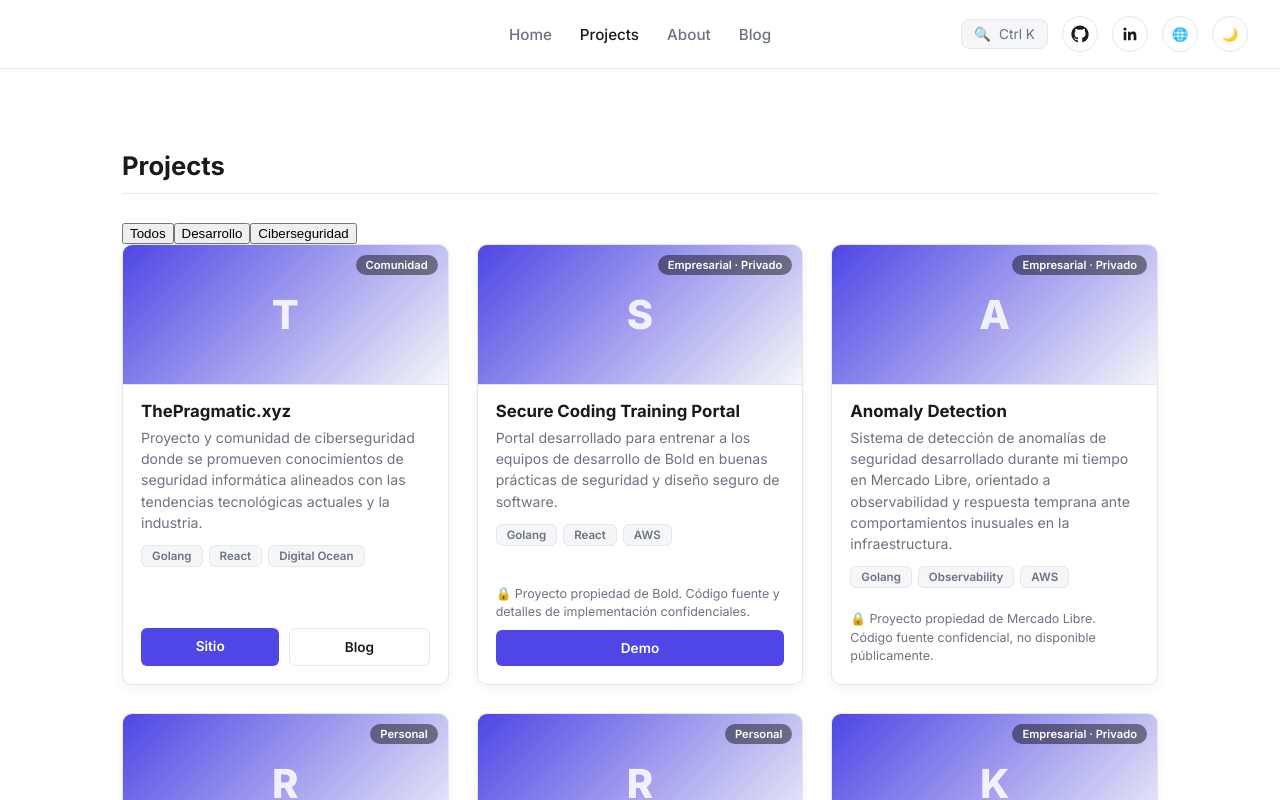
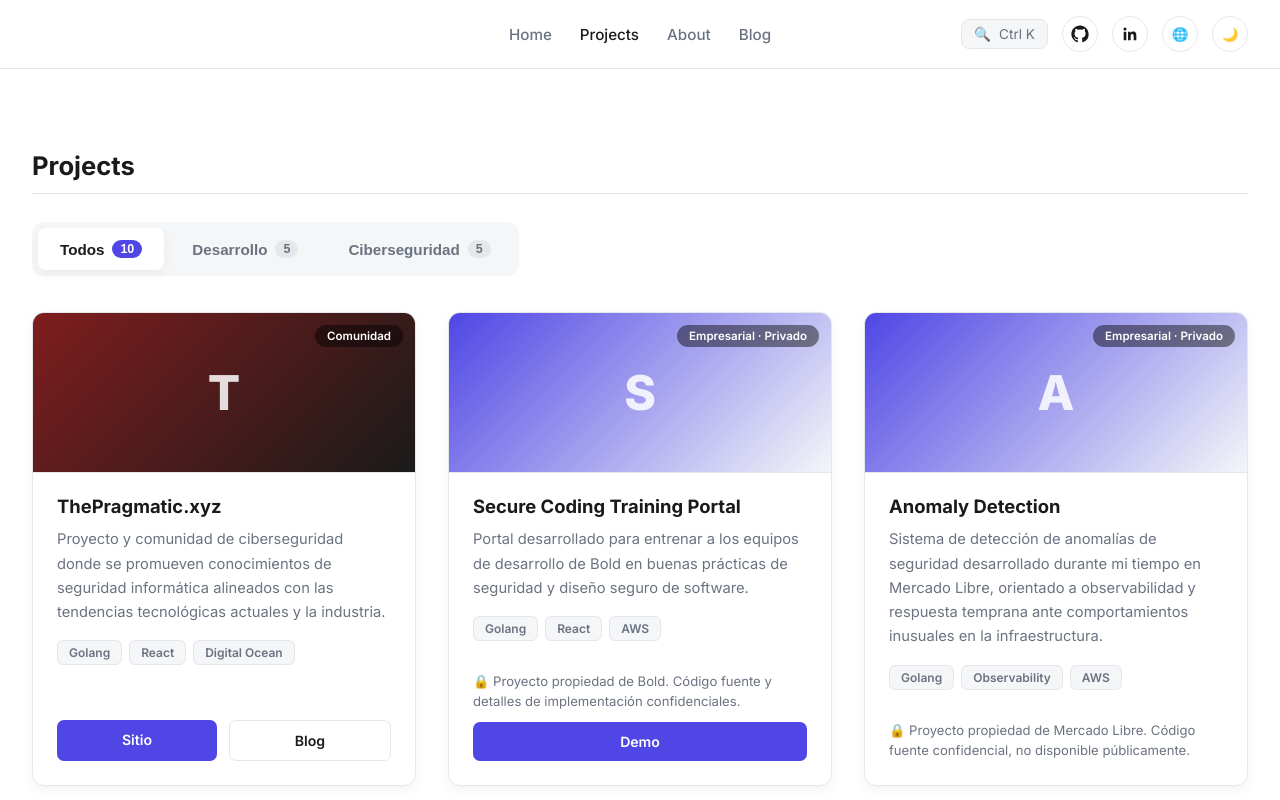
Before and after one commit to DiegoAll/diegoall.github.io, a React app in the folder frontend/: page /projects in a window 1280 px wide. Shown: the top 800 px of the page. Built offline with nearby package versions, Linux system fonts and the light colour scheme; the HTML template or start-up script is replaced by a standard one.

Commit message:
test gradient in card

```diff
--- a/frontend/src/index.css
+++ b/frontend/src/index.css
@@ -234,7 +234,7 @@
 /* ── Projects ───────────────────────────────────────── */
 .projects-page {
   padding: 60px 32px;
-  max-width: 1100px;
+  max-width: 1320px;
   margin: 0 auto;
 }
 
@@ -246,25 +246,83 @@
   border-bottom: 1px solid var(--border);
 }
 
+.filter-tabs {
+  display: flex;
+  gap: 6px;
+  margin-bottom: 36px;
+  flex-wrap: wrap;
+  padding: 6px;
+  background: var(--bg-alt);
+  border-radius: 12px;
+  width: fit-content;
+}
+
+.filter-tab {
+  display: flex;
+  align-items: center;
+  padding: 12px 22px;
+  border-radius: 8px;
+  border: none;
+  background: transparent;
+  color: var(--text-muted);
+  font-size: 0.95rem;
+  font-weight: 600;
+  cursor: pointer;
+  transition: all 0.2s ease;
+  white-space: nowrap;
+}
+
+.filter-tab:hover {
+  color: var(--text);
+}
+
+.filter-tab.active {
+  background: var(--bg);
+  color: var(--text);
+  box-shadow: var(--shadow);
+}
+
+.filter-count {
+  margin-left: 8px;
+  font-size: 0.78rem;
+  padding: 2px 8px;
+  border-radius: 999px;
+  background: var(--border);
+  color: var(--text-muted);
+  min-width: 20px;
+  text-align: center;
+}
+
+.filter-tab.active .filter-count {
+  background: var(--accent);
+  color: white;
+}
+
 .project-grid {
   display: grid;
-  grid-template-columns: repeat(auto-fill, minmax(320px, 1fr));
-  gap: 28px;
+  grid-template-columns: repeat(auto-fill, minmax(380px, 1fr));
+  gap: 32px;
 }
 
 .project-card {
   border: 1px solid var(--border);
-  border-radius: 10px;
+  border-radius: 12px;
   overflow: hidden;
   background-color: var(--bg);
   box-shadow: var(--shadow);
   display: flex;
   flex-direction: column;
+  transition: transform 0.2s ease, box-shadow 0.2s ease;
+}
+
+.project-card:hover {
+  transform: translateY(-3px);
+  box-shadow: 0 8px 20px rgba(0, 0, 0, 0.08);
 }
 
 .project-thumb {
   position: relative;
-  height: 140px;
+  height: 160px;
   background: linear-gradient(135deg, var(--accent), var(--bg-alt));
   display: flex;
   align-items: center;
@@ -273,55 +331,55 @@
 }
 
 .project-thumb-initial {
-  font-size: 2.5rem;
+  font-size: 3rem;
   font-weight: 800;
   color: rgba(255, 255, 255, 0.85);
 }
 
 .project-type-badge {
   position: absolute;
-  top: 10px;
-  right: 10px;
-  padding: 3px 10px;
+  top: 12px;
+  right: 12px;
+  padding: 4px 12px;
   border-radius: 999px;
   background: rgba(0, 0, 0, 0.45);
   color: white;
-  font-size: 0.7rem;
+  font-size: 0.72rem;
   font-weight: 600;
   backdrop-filter: blur(2px);
 }
 
 .project-info {
-  padding: 16px 18px 8px;
+  padding: 22px 24px 12px;
   flex: 1;
 }
 
 .project-title {
-  margin: 0 0 6px;
-  font-size: 1.05rem;
+  margin: 0 0 10px;
+  font-size: 1.15rem;
   font-weight: 700;
   color: var(--text);
 }
 
 .project-desc {
-  margin: 0 0 12px;
+  margin: 0 0 16px;
   color: var(--text-muted);
-  font-size: 0.88rem;
-  line-height: 1.5;
+  font-size: 0.92rem;
+  line-height: 1.65;
 }
 
 .project-stack {
   display: flex;
   flex-wrap: wrap;
-  gap: 6px;
+  gap: 7px;
 }
 
 .stack-chip {
-  padding: 3px 10px;
+  padding: 4px 11px;
   border-radius: 6px;
   background: var(--bg-alt);
   border: 1px solid var(--border);
-  font-size: 0.72rem;
+  font-size: 0.75rem;
   font-weight: 600;
   color: var(--text-muted);
 }
@@ -329,29 +387,29 @@
 .project-actions {
   display: flex;
   flex-direction: column;
-  gap: 8px;
-  padding: 14px 18px 18px;
+  gap: 10px;
+  padding: 18px 24px 24px;
 }
 
 .project-note {
   margin: 0;
-  font-size: 0.78rem;
+  font-size: 0.82rem;
   color: var(--text-muted);
-  line-height: 1.5;
+  line-height: 1.55;
 }
 
 .project-links {
   display: flex;
-  gap: 10px;
+  gap: 12px;
 }
 
 .btn-demo,
 .btn-code {
   flex: 1;
   text-align: center;
-  padding: 10px 0;
-  border-radius: 6px;
-  font-size: 0.85rem;
+  padding: 11px 0;
+  border-radius: 7px;
+  font-size: 0.88rem;
   font-weight: 600;
   cursor: pointer;
   transition: opacity 0.2s ease, background-color 0.2s ease;
--- a/frontend/src/pages/Projects.jsx
+++ b/frontend/src/pages/Projects.jsx
@@ -8,6 +8,7 @@
     category: 'development',
     description: 'Proyecto y comunidad de ciberseguridad donde se promueven conocimientos de seguridad informática alineados con las tendencias tecnológicas actuales y la industria.',
     stack: ['Golang', 'React', 'Digital Ocean'],
+    gradient: 'linear-gradient(135deg, #7f1d1d, #1a1a1a)',
     links: [
       { label: 'Sitio', url: 'https://thepragmatic.xyz/', variant: 'primary' },
       { label: 'Blog', url: 'https://blog.thepragmatic.xyz/', variant: 'secondary' },
@@ -53,19 +54,31 @@
     stack: ['Golang', 'Google Gemini API'],
     links: [
       { label: 'Code', url: 'https://github.com/DiegoAll/rest-api-golang-gen', variant: 'secondary' },
+      // Cuando despliegues Swagger, agrega aquí:
+      // { label: 'Demo', url: 'https://tu-api.up.railway.app/swagger/index.html', variant: 'primary' },
     ],
   },
 
   // ── Ciberseguridad ───────────────────────────────────
   {
     title: 'k8s-runtime-sec',
-    type: 'Empresarial · Privado',
+    type: 'Personal',
     category: 'security',
     description: 'CLI para simular comportamientos maliciosos en clústeres de Kubernetes. Incluye dos escenarios de incidentes de seguridad relacionados con escalación de privilegios y ejecución de malware, diseñados para crear conciencia sobre runtime security.',
     stack: ['Golang', 'Kubernetes', 'EKS'],
-    confidential: true,
-    note: 'Desarrollado en el contexto de Mercado Libre. Código fuente confidencial.',
-    links: [],
+    links: [
+      { label: 'Code', url: 'https://github.com/DiegoAll/k8s-runtime-sec', variant: 'secondary' },
+    ],
+  },
+  {
+    title: 'go-vulnerable-api',
+    type: 'Personal',
+    category: 'security',
+    description: 'REST API deliberadamente vulnerable construida en Go, que demuestra vulnerabilidades comunes de seguridad incluyendo SQL Injection (SQLi) e Insecure Direct Object Reference (IDOR).',
+    stack: ['Golang', 'SQLi', 'IDOR'],
+    links: [
+      { label: 'Code', url: 'https://github.com/diego-all/go-vulnerable-api', variant: 'secondary' },
+    ],
   },
   {
     title: 'CVE-2023-4911 (Looney Tunables) Detection',
@@ -95,6 +108,8 @@
     stack: ['Golang', 'MongoDB', 'AWS CloudTrail'],
     links: [
       { label: 'Code', url: 'https://github.com/DiegoAll/cloudtrail-enrichment-api-golang', variant: 'secondary' },
+      // Cuando despliegues Swagger, agrega aquí:
+      // { label: 'Demo', url: 'https://tu-api.up.railway.app/swagger/index.html', variant: 'primary' },
     ],
   },
 ];
@@ -110,7 +125,10 @@
 
   return (
     <div className="project-card">
-      <div className="project-thumb">
+      <div
+        className="project-thumb"
+        style={project.gradient ? { background: project.gradient } : undefined}
+      >
         <span className="project-thumb-initial">{initial}</span>
         <span className="project-type-badge">{project.type}</span>
       </div>
@@ -158,6 +176,9 @@
     ? projects
     : projects.filter((p) => p.category === activeFilter);
 
+  const countFor = (key) =>
+    key === 'all' ? projects.length : projects.filter((p) => p.category === key).length;
+
   return (
     <section className="projects-page">
       <h1 className="section-title">Projects</h1>
@@ -169,7 +190,8 @@
             className={`filter-tab ${activeFilter === f.key ? 'active' : ''}`}
             onClick={() => setActiveFilter(f.key)}
           >
-            {f.label}
+            <span>{f.label}</span>
+            <span className="filter-count">{countFor(f.key)}</span>
           </button>
         ))}
       </div>
```
